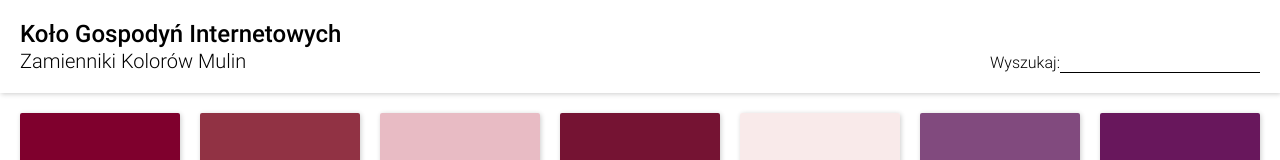
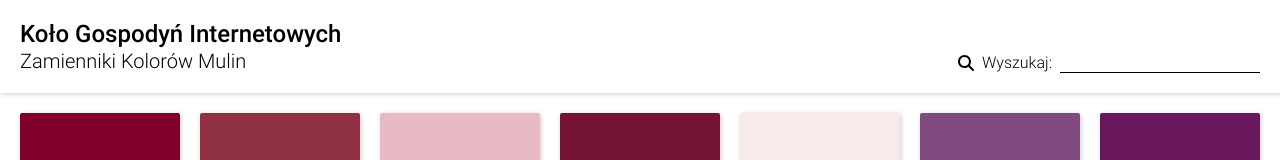
Before and after one commit to edworczak/thread-colours-substitutes, a React (Vite) app: page / in a window 1280 px wide. Shown: the top 160 px of the page. Built offline with nearby package versions, Linux system fonts and the light colour scheme.

Commit message:
Added Font Awesome

```diff
--- a/package.json
+++ b/package.json
@@ -6,7 +6,7 @@
     "format": "prettier --write \"src/**/*.{js,jsx,css,html}\"",
     "lint": "eslint \"src/**/*.{js,jsx}\" --quiet",
     "dev": "rm -rf dist/* && parcel src/index.html",
-    "build-dev": "parcel build src/index.html",
+    "build-dev": "rm -rf dist/* && parcel build src/index.html",
     "build-github": "rm -rf docs/* && parcel build src/index.html --public-url /"
   },
   "repository": {
@@ -29,6 +29,10 @@
     "process": "^0.11.10"
   },
   "dependencies": {
+    "@fortawesome/fontawesome-svg-core": "^6.2.1",
+    "@fortawesome/free-brands-svg-icons": "^6.2.1",
+    "@fortawesome/free-solid-svg-icons": "^6.2.1",
+    "@fortawesome/react-fontawesome": "^0.2.0",
     "react": "^17.0.2",
     "react-dom": "^17.0.2",
     "styled-components": "^5.3.3"
--- a/src/components/search/search.jsx
+++ b/src/components/search/search.jsx
@@ -1,8 +1,10 @@
-import { SearchWrapper, SearchInput } from "./search.styled";
+import { SearchWrapper, SearchInput, IconWrapper } from "./search.styled";
 import pl from "../../data/pl";
 import searchListener from "../../events";
 import { useEffect } from "react";
 import brandNames from "../../data/brandNames";
+import { FontAwesomeIcon } from "@fortawesome/react-fontawesome";
+import { faMagnifyingGlass } from '@fortawesome/free-solid-svg-icons'
 
 const Search = () => {
   useEffect(() => {
@@ -40,6 +42,10 @@ const Search = () => {
 
   return (
     <SearchWrapper>
+      <IconWrapper>
+        <FontAwesomeIcon icon={faMagnifyingGlass} />
+      </IconWrapper>
+
       <label>
         {pl.header.search}:
         <SearchInput type="text" onKeyDown={handleKeyDown} />
--- a/src/components/search/search.styled.jsx
+++ b/src/components/search/search.styled.jsx
@@ -6,10 +6,16 @@ export const SearchWrapper = styled.div`
   display: flex;
 `;
 
+export const IconWrapper = styled.div`
+  margin-right: 8px;
+  width: auto;
+`;
+
 export const SearchInput = styled.input`
   background: ${theme.background};
   border: 0;
   border-bottom: 1px solid black;
   box-sizing: border-box;
+  margin-left: 8px;
   min-width: 200px;
 `;
--- a/src/shared-styles/theme.styled.jsx
+++ b/src/shared-styles/theme.styled.jsx
@@ -11,4 +11,7 @@ export const theme = {
     columns6: "1230px",
     columns7: "1400px",
   },
+  colours: {
+    main: "#55939C",
+  },
 };
```
Also changed, not shown: 2 other files (tests, documents, lock files or other folders).
